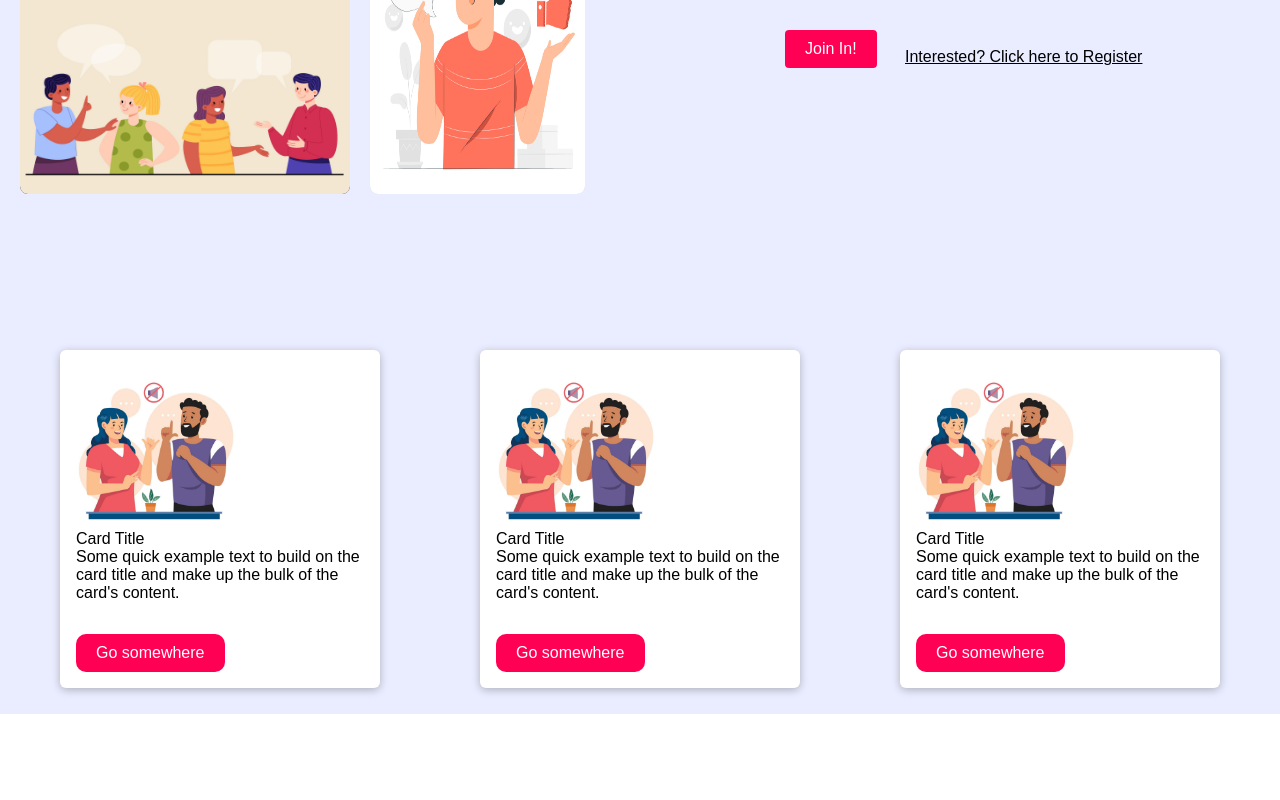
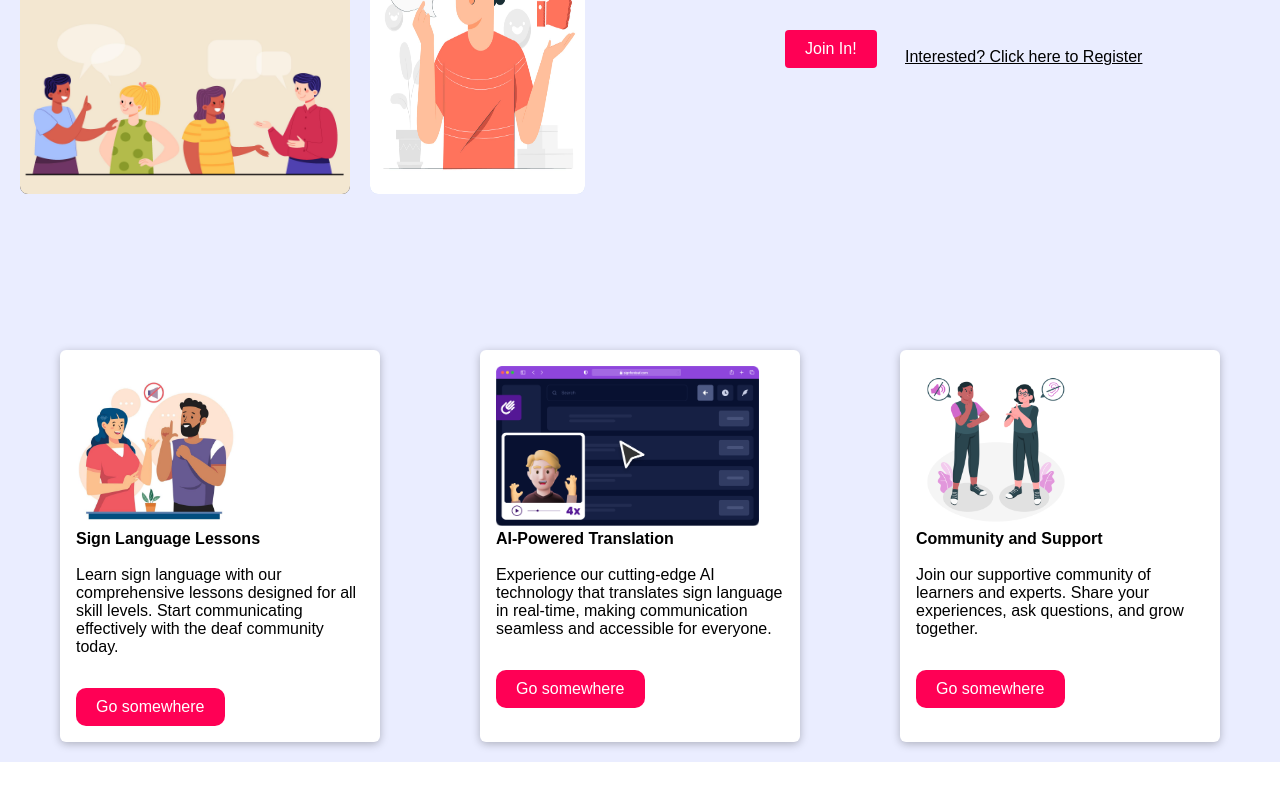
Before and after one commit to arshbhushan/Silent-Symphony, a React (Create React App) app in the folder finger-spelling-frontend/: page / in a window 1280 px wide. Shown: the part 1223-2023 px from the top of the page. Built offline with nearby package versions, Linux system fonts and the light colour scheme.

Commit message:
updatedGridSection

```diff
--- a/finger-spelling-frontend/src/fingerSpelling/components/Brief.js
+++ b/finger-spelling-frontend/src/fingerSpelling/components/Brief.js
@@ -76,6 +76,7 @@ const Brief = () => {
       </div>
     </div>
       <div>
+
       <NewCard/>
       </div>
       </>
--- a/finger-spelling-frontend/src/shared/components/UIElements/NewCard.css
+++ b/finger-spelling-frontend/src/shared/components/UIElements/NewCard.css
@@ -15,6 +15,7 @@
   .card-img {
     height: 10rem; /* Set a fixed height for the image */
     object-fit: cover; /* Ensure the image covers the area without stretching */
+
   }
 
   .card-body {
--- a/finger-spelling-frontend/src/shared/components/UIElements/NewCard.jsx
+++ b/finger-spelling-frontend/src/shared/components/UIElements/NewCard.jsx
@@ -5,38 +5,41 @@ import './NewCard.css'; // Import the CSS file for custom styles
 
 function NewCard() {
   return (
-    <div className="card-grid">
+
+    <div title='welcome here' className="card-grid">
       <Card className="card-item">
         <Card.Img variant="top" src="home_bg.jpg" className="card-img" />
         <Card.Body>
-          <Card.Title>Card Title</Card.Title>
+          <Card.Title><b>Sign Language Lessons</b></Card.Title>
+          <br></br>
           <Card.Text>
-            Some quick example text to build on the card title and make up the
-            bulk of the card's content.
+          Learn sign language with our comprehensive lessons designed for all skill levels.
+          Start communicating effectively with the deaf community today.
           </Card.Text>
           <Button className="custom-button">Go somewhere</Button>
         </Card.Body>
       </Card>
 
       <Card className="card-item">
-        <Card.Img variant="top" src="home_bg.jpg" className="card-img" />
+        <Card.Img variant="top" src="cardImage2.png" className="card-img" />
         <Card.Body>
-          <Card.Title>Card Title</Card.Title>
+          <Card.Title><b>AI-Powered Translation</b></Card.Title>
+          <br></br>
           <Card.Text>
-            Some quick example text to build on the card title and make up the
-            bulk of the card's content.
+          Experience our cutting-edge AI technology that translates sign language in real-time,
+          making communication seamless and accessible for everyone.
           </Card.Text>
           <Button className="custom-button">Go somewhere</Button>
         </Card.Body>
       </Card>
 
       <Card className="card-item">
-        <Card.Img variant="top" src="home_bg.jpg" className="card-img" />
+        <Card.Img variant="top" src="cardImage3.jpg" className="card-img" />
         <Card.Body>
-          <Card.Title>Card Title</Card.Title>
+          <Card.Title><b>Community and Support</b></Card.Title>
+          <br></br>
           <Card.Text>
-            Some quick example text to build on the card title and make up the
-            bulk of the card's content.
+          Join our supportive community of learners and experts. Share your experiences, ask questions, and grow together.
           </Card.Text>
           <Button className="custom-button">Go somewhere</Button>
         </Card.Body>
```
Also changed, not shown: finger-spelling-frontend/public/cardImage2.png (added), finger-spelling-frontend/public/cardImage3.jpg (added).
